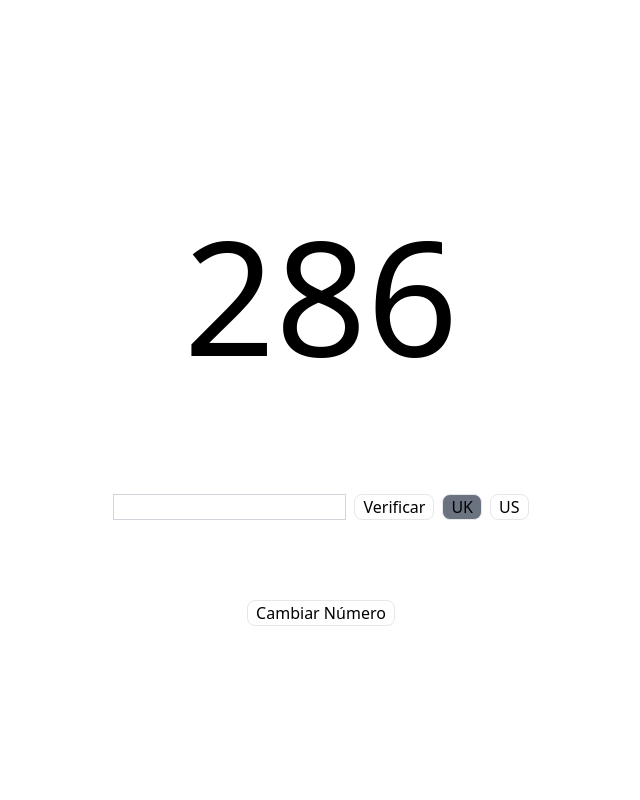
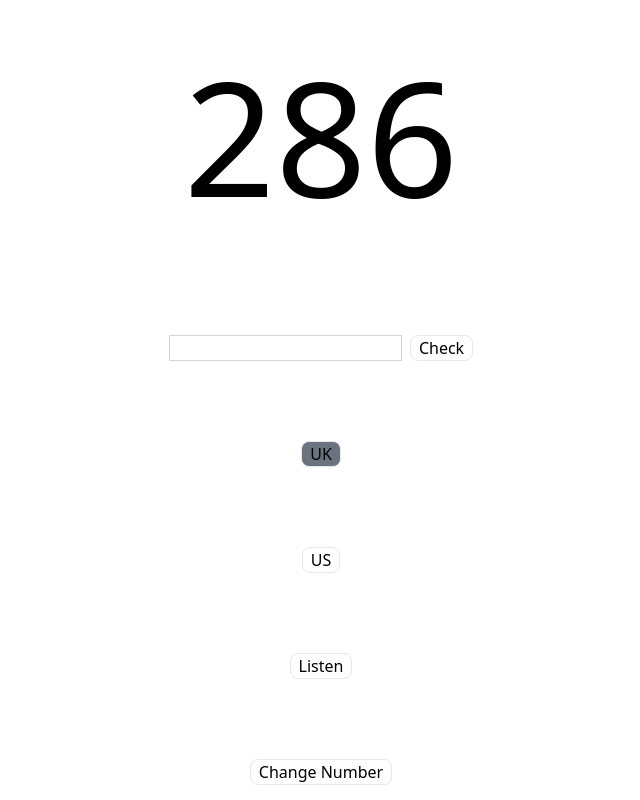
Before and after one commit to SanchezEnzo/NumsEN, a React (Vite) app: page / in a window 1280 px wide. Shown: the whole page, without its empty margins (319-959 px from the left). Built offline with nearby package versions, Linux system fonts and the light colour scheme.

Commit message:
fix language voiceplay

```diff
--- a/src/App.tsx
+++ b/src/App.tsx
@@ -7,12 +7,15 @@ import { RESPONSE_STATE } from './constants/responseState'
 import { LANGUAGES } from './constants/languages'
 
 export default function App() {
-	const [number, setNumber] = useState(() => Math.floor(Math.random() * 999) + 1)
-	const {language, playAudio } = useLanguage({number})
+	const [number, setNumber] = useState(
+		() => Math.floor(Math.random() * 999) + 1
+	)
+	const { language, changeLanguage, playAudio } = useLanguage({ number })
 	const [response, setResponse] = useState<RESPONSE_STATE>(RESPONSE_STATE.INIT)
 	const inputRef = useRef<HTMLInputElement>(null)
 	const isResponseChange = useRef(inputRef.current?.value)
 	const formatedNumber = new Intl.NumberFormat('de-DE').format(number)
+
 	function getNewRandomNumber() {
 		setNumber(Math.floor(Math.random() * 999) + 1)
 		setResponse(RESPONSE_STATE.INIT)
@@ -35,7 +38,7 @@ export default function App() {
 			<p className='text-[10rem]'>{formatedNumber}</p>
 			<form className='flex gap-2' onSubmit={handleSubmit}>
 				<label htmlFor='response' className='sr-only'>
-					Escribe el número en texto
+					Write the number in text
 				</label>
 				<input
 					id='response'
@@ -51,11 +54,12 @@ export default function App() {
 					ref={inputRef}
 				/>
 				<button type='submit' className='border px-2 rounded-lg'>
-					Verificar
+					Check
 				</button>
+			</form>
 			<button
 				type='button'
-					onClick={() => playAudio(LANGUAGES.BRITISH)}
+				onClick={() => changeLanguage(LANGUAGES.BRITISH)}
 				className={`border px-2 rounded-lg ${
 					language === LANGUAGES.BRITISH ? 'bg-gray-500' : ''
 				}`}
@@ -64,20 +68,25 @@ export default function App() {
 			</button>
 			<button
 				type='button'
-					onClick={() => playAudio(LANGUAGES.USA)}
+				onClick={() => changeLanguage(LANGUAGES.USA)}
 				className={`border px-2 rounded-lg ${
 					language === LANGUAGES.USA ? 'bg-gray-500' : ''
 				}`}
 			>
 				US
 			</button>
-			</form>
+			<button onClick={() => playAudio()} className='border px-2 rounded-lg'>
+				Listen
+			</button>
 			<Result response={response} />
 			<button onClick={getNewRandomNumber} className='border px-2 rounded-lg'>
-				Cambiar Número
+				Change Number{' '}
 			</button>
 		</div>
 	)
 }
 
 //Todo: Agregar rango
+//Todo: Assistant
+//Todo: Cambiar de numero en respuesta correcta
+//Todo: Agregar Lista de lenuajes
--- a/src/hooks/useLanguage.ts
+++ b/src/hooks/useLanguage.ts
@@ -7,10 +7,10 @@ type Language = typeof LANGUAGES[keyof typeof LANGUAGES]
 export function useLanguage({ number }: { number: number }) {
 	const [language, setLanguage] = useState <Language>(LANGUAGES.BRITISH)
 
-	function playAudio(lang: Language) {
+	function playAudio() {
 		window.speechSynthesis.cancel()
 		const utterance = new SpeechSynthesisUtterance(numberToText(number))
-		utterance.lang = lang
+		utterance.lang = language
 		window.speechSynthesis.speak(utterance)
 	}
 
```
Lines whose indentation alone changed are shown as unchanged.
